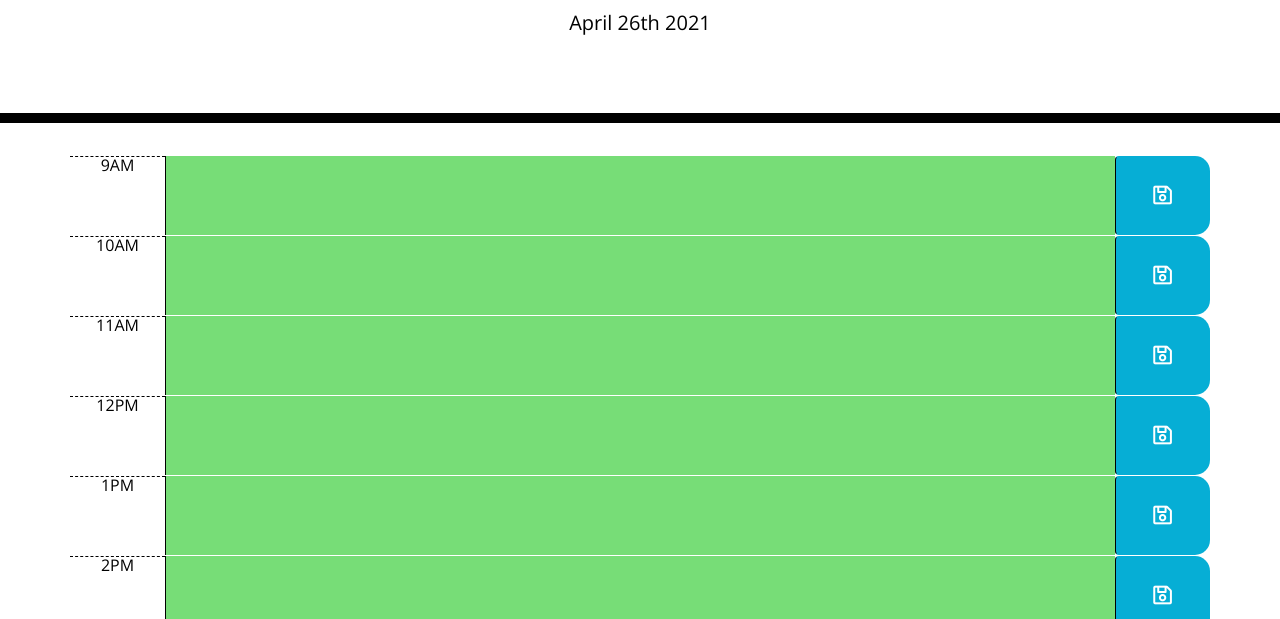
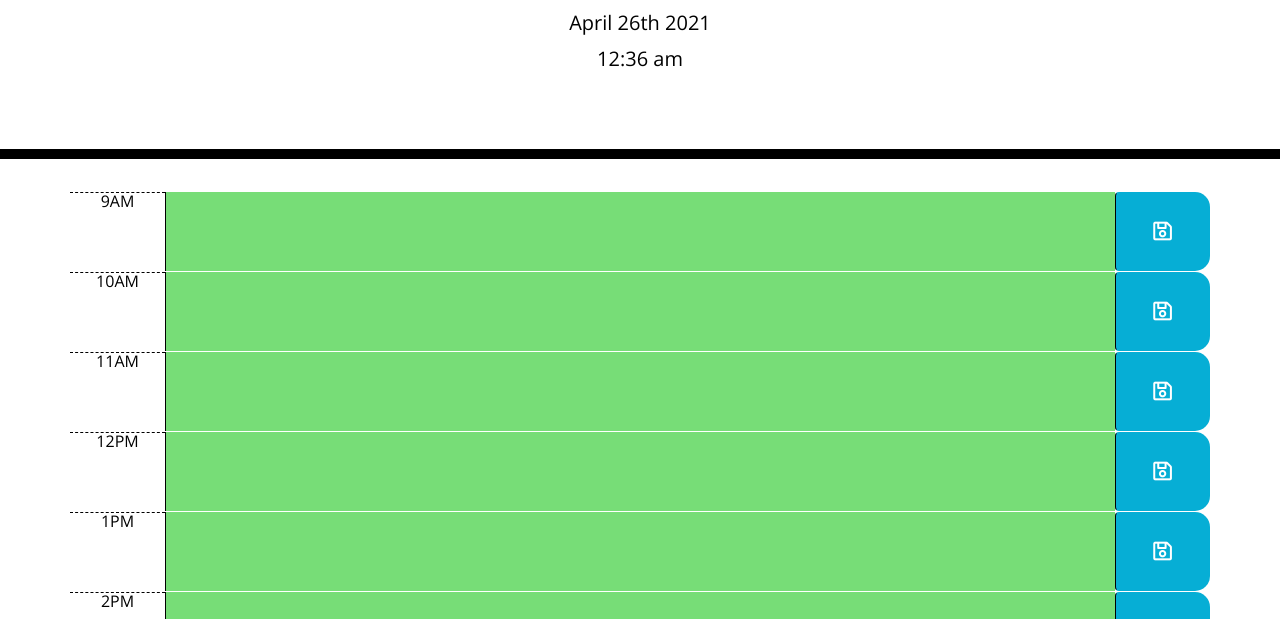
Before and after one commit to Dimavich/Work-day-Scheduler, a plain HTML site: page index.html in a window 1280 px wide. Shown: the part 181-800 px from the top of the page. Drawn offline with nearby package versions, Linux system fonts and the light colour scheme.

Commit message:
added a time to display to the page below the date

```diff
--- a/Develop/script.js
+++ b/Develop/script.js
@@ -1,13 +1,17 @@
 // global variables
 var saveBtn = $('.saveBtn');
 var today = $('#currentDay');
+var timeDisplay = $('#displayTime')
 var date = moment().format('MMMM Do YYYY');
 var currentTime = parseInt(moment().format('H'));
+var displayedTime = moment().format('h:mm a');
 var timeBlock = $('.time-block');
 var text = $('textarea');
 
 //display current day
 today.text(date);
+//display the time
+timeDisplay.text(displayedTime);
 
 //loops thriugh the timeblocks
 timeBlock.each(function() {
--- a/index.html
+++ b/index.html
@@ -31,6 +31,7 @@
       <h1 class="display-3">Work Day Scheduler</h1>
       <p class="lead">A simple calendar app for scheduling your work day</p>
       <p id="currentDay" class="lead"></p>
+      <p id="displayTime" class="lead"></p>
     </header>
     <div class="container">
       <!-- Timeblocks go here -->
```
